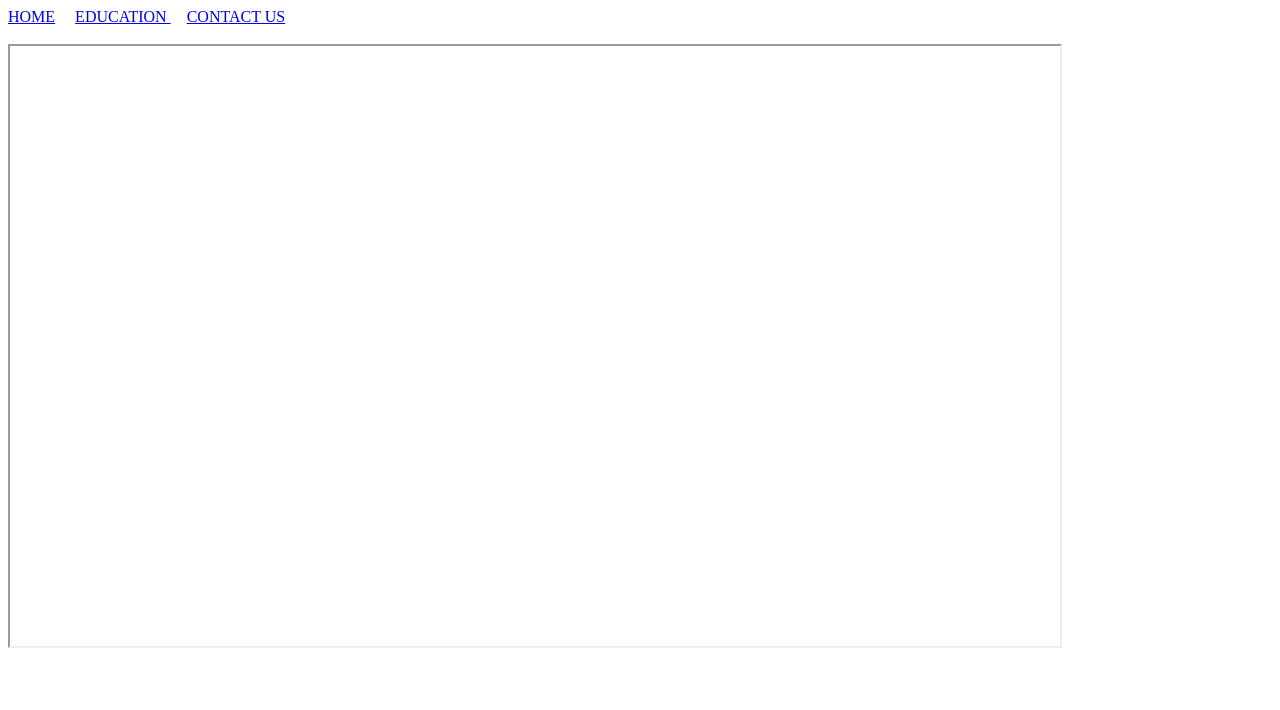
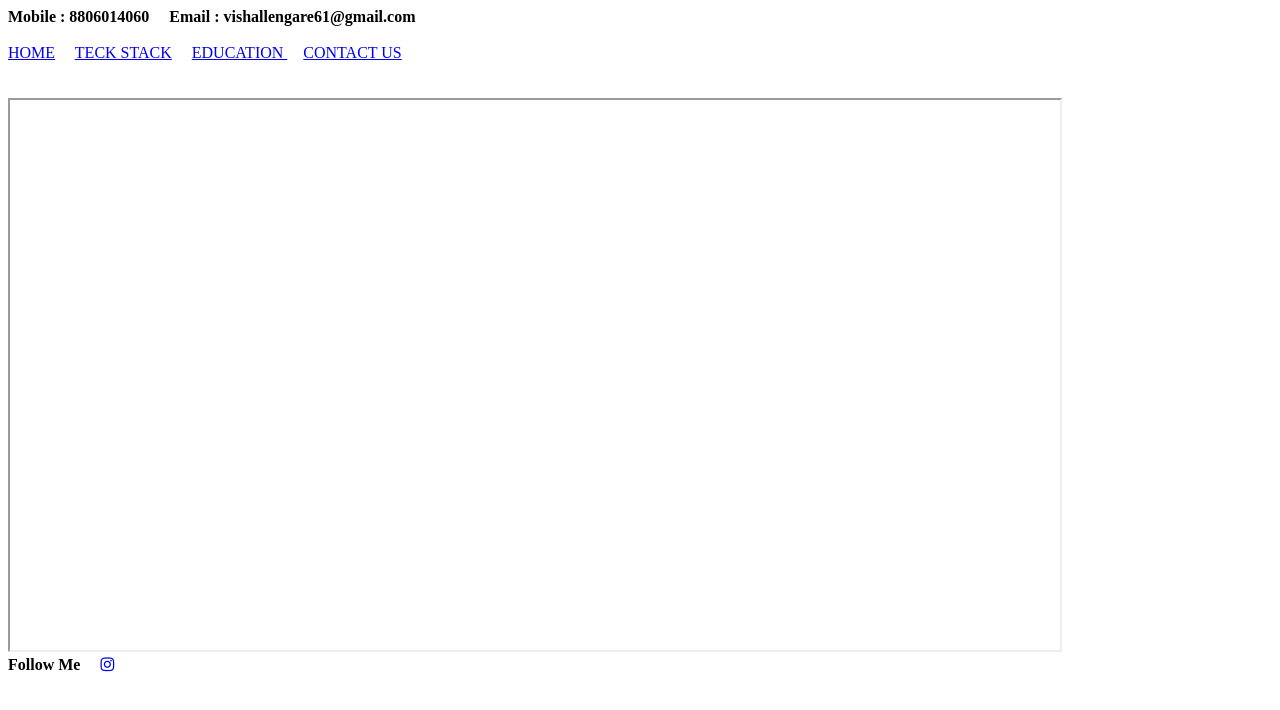
Before and after one commit to vishallengare61/my-profile, a plain HTML site: page index.html in a window 1280 px wide. Drawn offline with Linux system fonts and the light colour scheme.

Commit message:
Update header and footer.
Update header and footer.

```diff
--- a/index.html
+++ b/index.html
@@ -3,19 +3,40 @@
 <html>
     <head>
         <title>index page</title>
+        <link rel="stylesheet" href="https://cdnjs.cloudflare.com/ajax/libs/font-awesome/4.7.0/css/font-awesome.min.css">
+
     </head>
     <body>
+        <header>
+            <strong>Mobile : 8806014060</strong>
+            &nbsp; &nbsp;
+            <strong>Email : vishallengare61@gmail.com</strong>
+        </header>
+        <br>
+        <nav>
 
-        <a href="home.html" target="myFrame">HOME</a>
-        &nbsp; &nbsp;
+            <a href="home.html" target="myFrame">HOME</a>
+                 &nbsp; &nbsp;
+        <a href="teckStack.html" target="myFrame">TECK STACK</a>
+                  &nbsp; &nbsp;
 
         <a href="education.html" target="myFrame"> EDUCATION </a>
-        &nbsp; &nbsp;
+                 &nbsp; &nbsp;
         <a href="contactUs.html" target="myFrame"> CONTACT US </a><br> <br>
+        </nav>
 
-        <iframe width="1050" height="600" name="myFrame" >
+        <br>
+        <iframe width="1050" height="550" name="myFrame" >
 
         </iframe>
+        <br>
 
     </body>
+
+    <footer>
+        <strong> Follow Me  &nbsp; &nbsp; </strong>
+        <a href="https://www.instagram.com/" target="_blank"><i class="fa fa-instagram" aria-hidden="true"></i></a>
+
+    </footer>
+
 </html>
```
Also changed, not shown: contactUs.html (+10 -1 lines).
